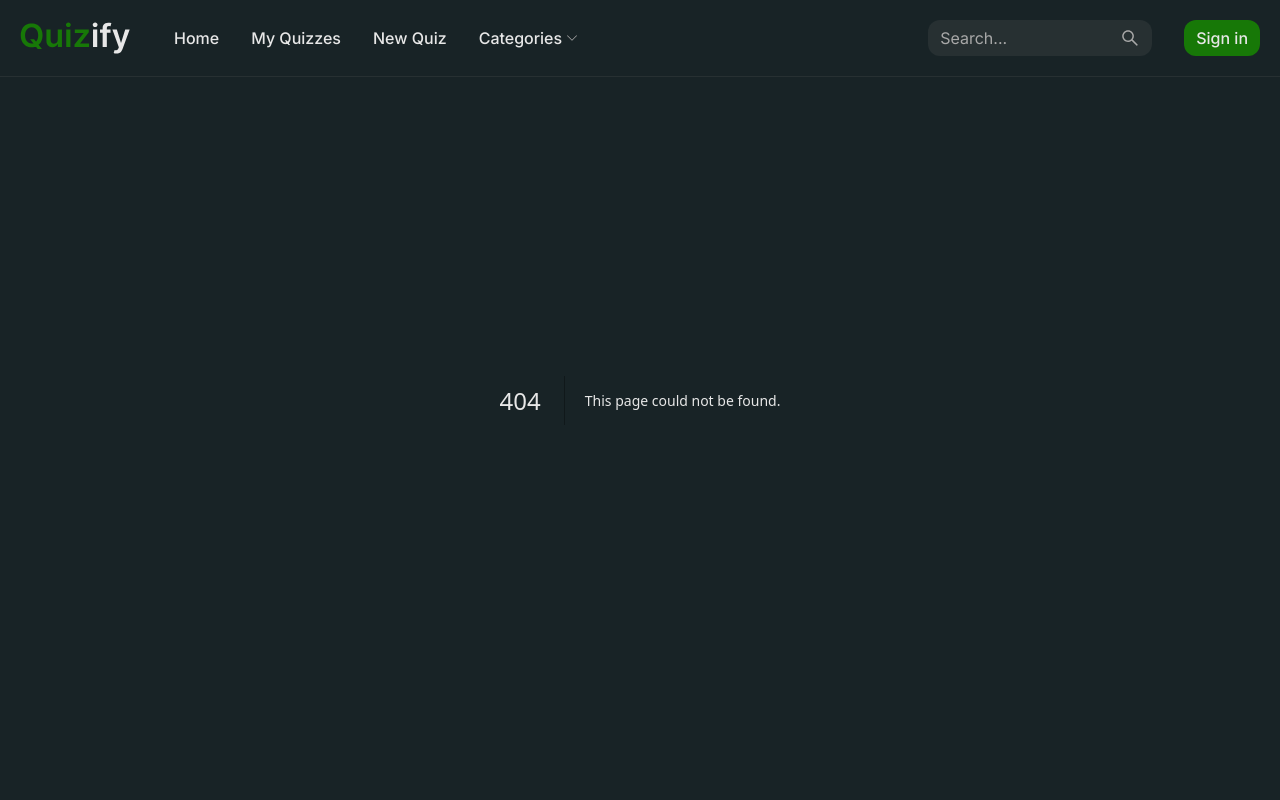
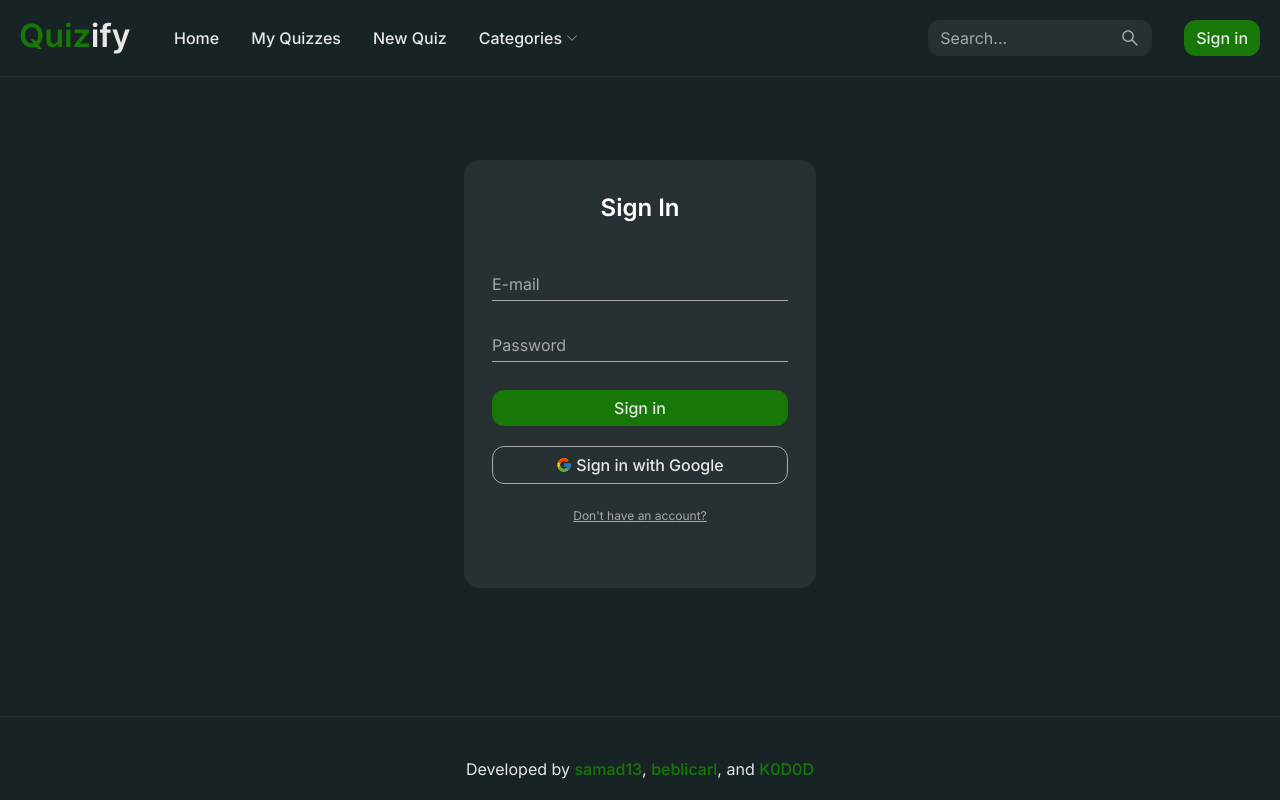
Before and after one commit to chingu-voyages/v44-tier3-team-43, a Next.js app: page /auth in a window 1280 px wide. Before the commit this address had no page. Shown: the top 800 px of the page. Built offline with nearby package versions, Linux system fonts and the light colour scheme; what tailwindcss-radix would draw is missing.

Commit message:
add auth page

```diff
--- a/package.json
+++ b/package.json
@@ -22,7 +22,7 @@
     "postcss": "8.4.23",
     "react": "18.2.0",
     "react-dom": "18.2.0",
-    "react-focus-lock": "^2.9.4",
+    "react-hook-form": "^7.43.9",
     "react-icons": "^4.8.0",
     "tailwind-merge": "^1.12.0",
     "tailwindcss": "3.3.2",
--- /dev/null
+++ b/src/app/auth/page.tsx
@@ -0,0 +1,7 @@
+import Auth from "@/components/Auth";
+
+const Page = () => (
+    <Auth />
+);
+
+export default Page;
--- a/src/app/layout.tsx
+++ b/src/app/layout.tsx
@@ -20,7 +20,7 @@ const RootLayout = ({ children }: { children: React.ReactNode }) => (
 			)}
 		>
 			<Header />
-			<main className="flex-1">{children}</main>
+			<main className="mt-40 flex-1 container">{children}</main>
 			<Footer />
 		</body>
 	</html>
--- /dev/null
+++ b/src/components/Auth.tsx
@@ -0,0 +1,33 @@
+"use client";
+
+import { useState } from "react";
+import SignUp from "@/components/SignUp";
+import SignIn from "@/components/SignIn";
+import clsx from "clsx";
+import Heading from "@/components/Heading";
+
+const Auth = () => {
+	const [isNewAccount, setIsNewAccount] = useState<boolean>(false);
+
+	const toggleIsNewAccount = () => setIsNewAccount(!isNewAccount);
+
+	return (
+		<div className="max-w-[22rem] w-full mx-auto px-5 py-6 pb-14 lg:px-7 lg:pt-8 lg:pb-16 bg-dark-grey rounded-2xl">
+			<Heading className="text-center" size="2xl" as="h3">
+				{isNewAccount ? "Sign Up" : "Sign In"}
+			</Heading>
+			{isNewAccount ? <SignUp /> : <SignIn />}
+			<button
+				className={clsx(
+					"block mx-auto mt-6 text-xs text-light-grey underline transition duration-200",
+					"hover:opacity-80 active:opacity-60"
+				)}
+				onClick={toggleIsNewAccount}
+			>
+				{isNewAccount ? "Already a user?" : "Don't have an account?"}
+			</button>
+		</div>
+	);
+};
+
+export default Auth;
--- a/src/components/Button.tsx
+++ b/src/components/Button.tsx
@@ -33,15 +33,26 @@ interface IProps
 	extends ButtonHTMLAttributes<HTMLButtonElement>,
 		VariantProps<typeof buttonVariants> {
 	isLoading?: boolean;
+	showLoadingIcon?: boolean;
 }
 
-const Button = ({ className, children, isLoading, variant, size, ...props }: IProps) => (
+const Button = ({
+	className,
+	children,
+	isLoading,
+	showLoadingIcon = true,
+	variant,
+	size,
+	...props
+}: IProps) => (
 	<button
 		className={twclsx(buttonVariants({ variant, size, className }))}
 		disabled={isLoading}
 		{...props}
 	>
-        {isLoading ? <AiOutlineLoading3Quarters className="animate-spin" /> : null}
+		{isLoading && showLoadingIcon ? (
+			<AiOutlineLoading3Quarters className="animate-spin" />
+		) : null}
 		{children}
 	</button>
 );
--- /dev/null
+++ b/src/components/Heading.tsx
@@ -0,0 +1,36 @@
+import twclsx from "@/utils/twclsx";
+import { VariantProps, cva } from "class-variance-authority";
+import clsx from "clsx";
+import { HTMLAttributes } from "react";
+
+export const headingVariants = cva(clsx("font-semibold text-white"), {
+	variants: {
+		size: {
+			xl: "text-lg lg:text-xl",
+			"2xl": "text-xl lg:text-2xl",
+			"3xl": "text-2xl lg:text-3xl",
+			"5xl": "text-4xl lg:text-5xl"
+		}
+	},
+	defaultVariants: {
+		size: "xl"
+	}
+});
+
+interface IProps
+	extends HTMLAttributes<HTMLHeadingElement>,
+		VariantProps<typeof headingVariants> {
+	as?: React.ElementType;
+}
+
+const Heading = ({ className, children, size, as = "h1", ...props }: IProps) => {
+	const Component = as;
+
+	return (
+		<Component className={twclsx(headingVariants({ size, className }))} {...props}>
+			{children}
+		</Component>
+	);
+};
+
+export default Heading;
--- /dev/null
+++ b/src/components/InputField.tsx
@@ -0,0 +1,51 @@
+import clsx from "clsx";
+import { useController, UseControllerProps } from "react-hook-form";
+import { DetailedHTMLProps, InputHTMLAttributes } from "react";
+
+interface IProps
+	extends UseControllerProps,
+		DetailedHTMLProps<InputHTMLAttributes<HTMLInputElement>, HTMLInputElement> {
+	name: string;
+	defaultValue?: any;
+}
+
+const InputField = ({
+	name,
+	control,
+	rules,
+	defaultValue,
+	className,
+	...rest
+}: IProps) => {
+	const { field, fieldState } = useController({
+		name,
+		control,
+		rules,
+		defaultValue
+	});
+
+	const { error } = fieldState;
+
+	return (
+		<div>
+			<input
+				className={clsx(
+					"w-full py-1 border-b placeholder:text-light-grey text-custom-white bg-transparent",
+					"focus:border-custom-green focus:ring-0 focus:placeholder:-translate-x-full placeholder:transition",
+					error ? "border-red-500" : "border-light-grey",
+					className
+				)}
+				{...field}
+				{...rest}
+			/>
+			{error && (
+				<p className="mt-1 text-sm text-red-500">
+					{error?.message}
+					{error?.type === "required" && "This field is required"}
+				</p>
+			)}
+		</div>
+	);
+};
+
+export default InputField;
--- /dev/null
+++ b/src/components/SignIn.tsx
@@ -0,0 +1,53 @@
+import { useForm } from "react-hook-form";
+import InputField from "@/components/InputField";
+import { emailFieldRules } from "@/utils/validation";
+import Button from "@/components/Button";
+import { FcGoogle } from "react-icons/fc";
+
+const SignIn = () => {
+	const { control, handleSubmit } = useForm({
+		mode: "onTouched"
+	});
+
+	const onSubmit = () => {};
+
+	return (
+		<form className="flex flex-col" onSubmit={handleSubmit(onSubmit)}>
+			<InputField
+				className="mt-11"
+				name="email"
+				control={control}
+				rules={{
+					...emailFieldRules
+				}}
+				placeholder="E-mail"
+				autoComplete="off"
+				type="text"
+				disabled={false}
+			/>
+			<InputField
+				className="mt-7"
+				name="password"
+				control={control}
+				rules={{
+					required: true
+				}}
+				placeholder="Password"
+				type="password"
+				disabled={false}
+			/>
+			<Button className="mt-7">Sign in</Button>
+			<Button
+				className="mt-5"
+				variant="outline"
+				showLoadingIcon={false}
+				type="button"
+			>
+				<FcGoogle />
+				Sign in with Google
+			</Button>
+		</form>
+	);
+};
+
+export default SignIn;
--- /dev/null
+++ b/src/components/SignUp.tsx
@@ -0,0 +1,93 @@
+import { useForm } from "react-hook-form";
+import InputField from "@/components/InputField";
+import { emailFieldRules, passwordFieldRules, urlFieldRules } from "@/utils/validation";
+import Button from "@/components/Button";
+import { FcGoogle } from "react-icons/fc";
+
+const SignUp = () => {
+	const { control, handleSubmit, getValues } = useForm({
+		mode: "onTouched"
+	});
+
+	const onSubmit = () => {};
+
+	const repeatPassword = (val: string) => {
+		const { password } = getValues();
+
+		return (val && password === val) || "Passwords should match!";
+	};
+
+	return (
+		<form className="flex flex-col" onSubmit={handleSubmit(onSubmit)}>
+			<InputField
+				className="mt-11"
+				name="name"
+				control={control}
+				rules={{
+					required: true
+				}}
+				placeholder="Name"
+				autoComplete="off"
+				type="text"
+				disabled={false}
+			/>
+			<InputField
+				className="mt-7"
+				name="photo"
+				control={control}
+				rules={{ ...urlFieldRules }}
+				placeholder="Photo URL (optional)"
+				autoComplete="off"
+				type="url"
+				disabled={false}
+			/>
+			<InputField
+				className="mt-7"
+				name="email"
+				control={control}
+				rules={{
+					...emailFieldRules
+				}}
+				placeholder="E-mail"
+				autoComplete="off"
+				type="text"
+				disabled={false}
+			/>
+			<InputField
+				className="mt-7"
+				name="password"
+				control={control}
+				rules={{
+					...passwordFieldRules
+				}}
+				placeholder="Password"
+				type="password"
+				disabled={false}
+			/>
+			<InputField
+				className="mt-7"
+				name="repeat_password"
+				control={control}
+				rules={{
+					required: true,
+					validate: repeatPassword
+				}}
+				placeholder="Repeat password"
+				type="password"
+				disabled={false}
+			/>
+			<Button className="mt-7">Sign up</Button>
+			<Button
+				className="mt-5"
+				variant="outline"
+				showLoadingIcon={false}
+				type="button"
+			>
+				<FcGoogle />
+				Sign up with Google
+			</Button>
+		</form>
+	);
+};
+
+export default SignUp;
--- /dev/null
+++ b/src/utils/validation.ts
@@ -0,0 +1,37 @@
+import { RegisterOptions } from "react-hook-form";
+
+export type Rules = Exclude<
+	RegisterOptions,
+	"valueAsNumber" | "valueAsDate" | "setValueAs"
+>;
+
+export const emailFieldRules: Rules = {
+	required: true,
+	minLength: {
+		value: 6,
+		message: "Your email must be between 6 and 64 characters long"
+	},
+	maxLength: {
+		value: 64,
+		message: "Your email must be between 6 and 64 characters long"
+	},
+	pattern: {
+		value: /^[a-zA-Z0-9.!#$%&'*+/=?^_`{|}~-]+@[a-zA-Z0-9-]+(?:\.[a-zA-Z0-9-]+)*$/,
+		message: "Please enter a valid e-mail address"
+	}
+};
+
+export const passwordFieldRules: Rules = {
+	required: true,
+	minLength: {
+		value: 6,
+		message: "Use 6 characters or more for your password"
+	}
+};
+
+export const urlFieldRules: Rules = {
+	pattern: {
+		value: /^(ftp|http|https):\/\/[^ "]+$/,
+		message: "Please enter a valid URL"
+	}
+};
```
Also changed, not shown: 1 other file (tests, documents, lock files or other folders).
